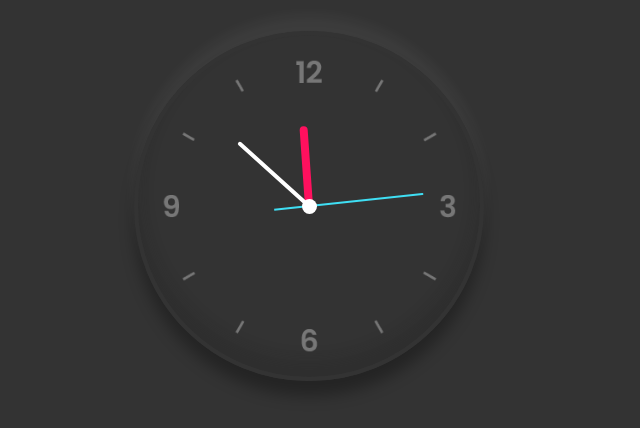
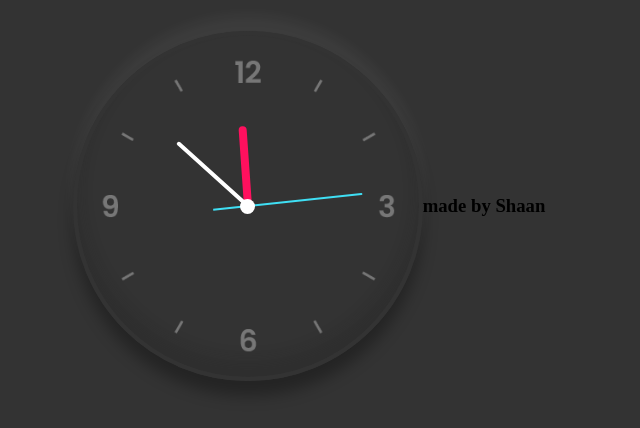
Before and after one commit to Shaanrahman123/digital-clock1, a plain HTML site: page index.html in a window 1280 px wide. Shown: the part 194-622 px from the top of the page, without its empty margins (331-971 px from the left). Drawn offline with Linux system fonts and the light colour scheme.

Commit message:
modified: index.html

```diff
--- a/index.html
+++ b/index.html
@@ -19,6 +19,7 @@
             <div class="sc" id="sc"></div>
         </div>
     </div>
+    <div><h3>made by Shaan </h3></div>
 </body>
 <script src="script.js"></script>
 </html>
```
